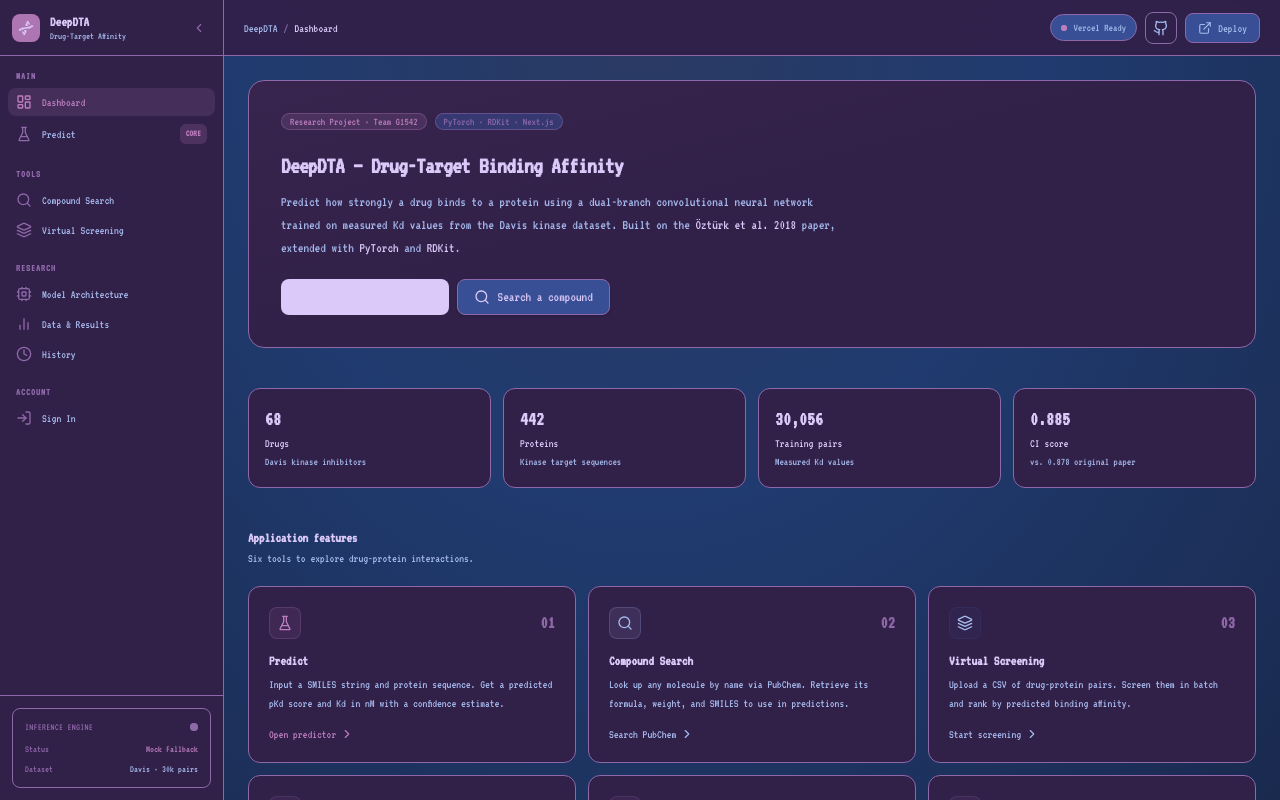
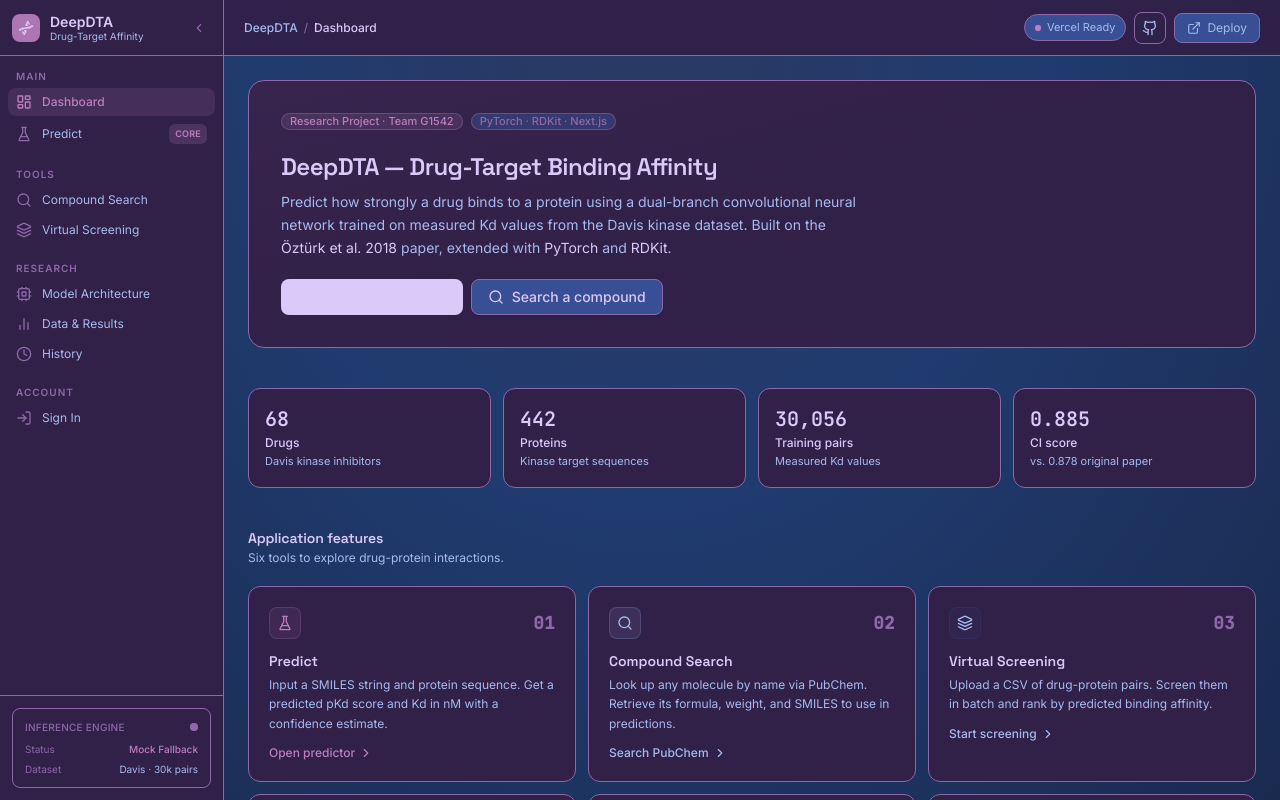
Before and after one commit to SC-Charan/DeepDTA-Plus, a Next.js app in the folder frontend/: page / in a window 1280 px wide. Built offline with nearby package versions, Linux system fonts and the light colour scheme; no server answers.

Commit message:
layout.tsx

```diff
--- a/frontend/app/layout.tsx
+++ b/frontend/app/layout.tsx
@@ -1,20 +1,25 @@
 import type { Metadata, Viewport } from "next";
-import { Press_Start_2P, VT323 } from "next/font/google";
+import { Space_Grotesk, Inter, JetBrains_Mono } from "next/font/google";
 import "./globals.css";
 import { Sidebar } from "@/components/layout/sidebar";
 import { Header } from "@/components/layout/header";
+import { ProteinBackground } from "@/components/layout/protein-background";
 
-const pressStart = Press_Start_2P({
-  weight: "400",
+const spaceGrotesk = Space_Grotesk({
   subsets: ["latin"],
-  variable: "--font-pixel",
+  variable: "--font-heading",
   display: "swap",
 });
 
-const vt323 = VT323({
-  weight: "400",
+const inter = Inter({
   subsets: ["latin"],
   variable: "--font-body",
+  display: "swap",
+});
+
+const jetbrainsMono = JetBrains_Mono({
+  subsets: ["latin"],
+  variable: "--font-mono",
   display: "swap",
 });
 
@@ -33,7 +38,10 @@ export const viewport: Viewport = {
 
 export default function RootLayout({ children }: { children: React.ReactNode }) {
   return (
-    <html lang="en" className={`dark ${pressStart.variable} ${vt323.variable}`}>
+    <html
+      lang="en"
+      className={`dark ${spaceGrotesk.variable} ${inter.variable} ${jetbrainsMono.variable}`}
+    >
       <body className="flex h-screen overflow-hidden bg-page font-sans text-body antialiased">
         <Sidebar />
         <div className="flex flex-1 flex-col min-w-0 overflow-hidden">
```
